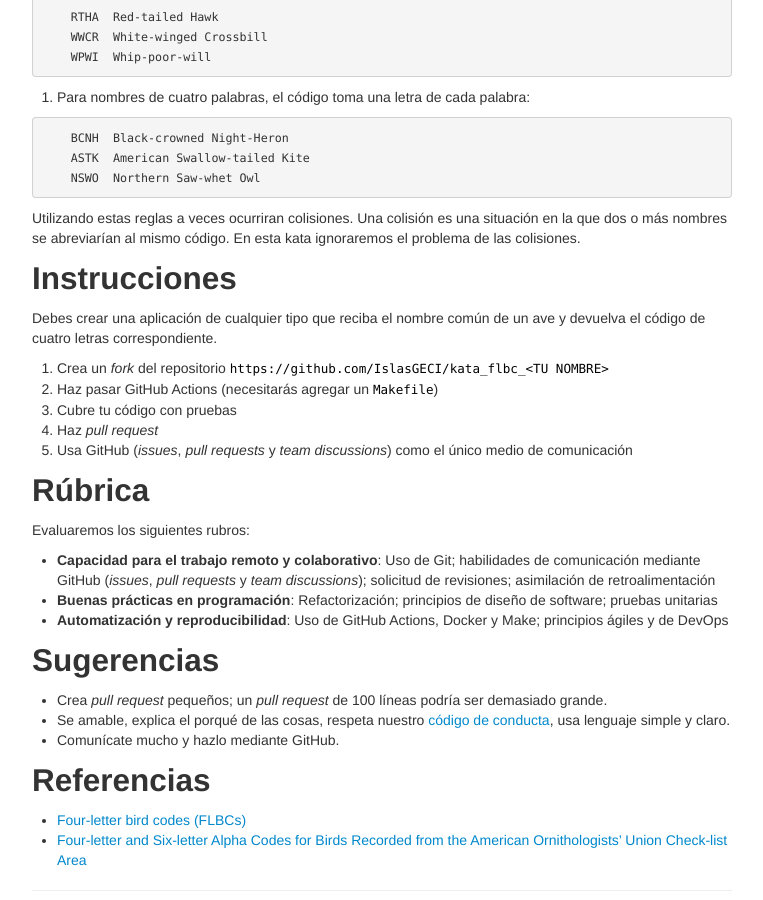
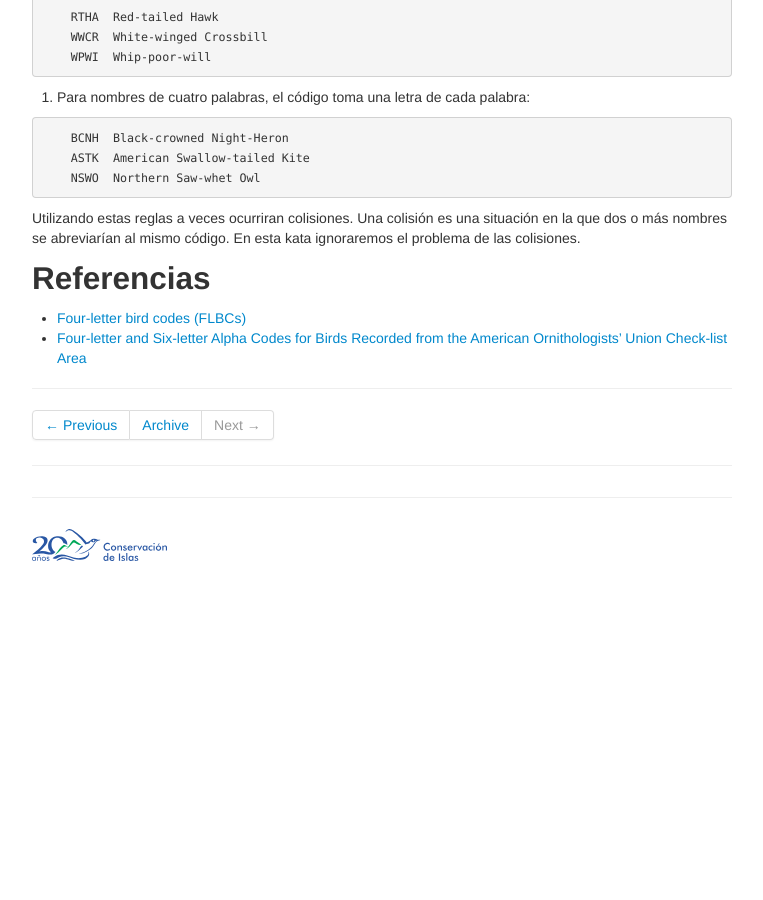
Before and after one commit to LizethMReyes/islasgeci.github.io, a Jekyll site: the page built from _posts/2020-08-06-kata.md, in a window 1280 px wide and 900 px high, scrolled down 769 px. Shown: the whole window, without its empty margins (258-1021 px from the left). Built offline with Jekyll 4.4.1, drawn with Linux system fonts in a browser that asks for light colours; after the commit the page ends 1340 px from its top, so only the background shows below that.

Commit message:
Mueve las secciones relacionadas con el exámen al repo kata_flbc

```diff
--- a/_posts/2020-08-06-kata.md
+++ b/_posts/2020-08-06-kata.md
@@ -59,36 +59,6 @@ Los códigos se obtienen utilizando las reglas siguientes:
 Utilizando estas reglas a veces ocurriran colisiones. Una colisión es una situación en la que dos o
 más nombres se abreviarían al mismo código. En esta kata ignoraremos el problema de las colisiones.
 
-## Instrucciones
-
-Debes crear una aplicación de cualquier tipo que reciba el nombre común de un ave y devuelva el
-código de cuatro letras correspondiente.
-
-1. Crea un _fork_ del repositorio `https://github.com/IslasGECI/kata_flbc_<TU NOMBRE>`
-1. Haz pasar GitHub Actions (necesitarás agregar un `Makefile`)
-1. Cubre tu código con pruebas
-1. Haz _pull request_
-1. Usa GitHub (_issues_, _pull requests_ y _team discussions_) como el único medio de comunicación
-
-## Rúbrica
-
-Evaluaremos los siguientes rubros:
-
-- **Capacidad para el trabajo remoto y colaborativo**: Uso de Git; habilidades de comunicación
-  mediante GitHub (_issues_, _pull requests_ y _team discussions_); solicitud de revisiones;
-  asimilación de retroalimentación
-- **Buenas prácticas en programación**: Refactorización; principios de diseño de software; pruebas
-  unitarias
-- **Automatización y reproducibilidad**: Uso de GitHub Actions, Docker y Make; principios ágiles y
-  de DevOps
-
-## Sugerencias
-
-- Crea _pull request_ pequeños; un _pull request_ de 100 líneas podría ser demasiado grande.
-- Se amable, explica el porqué de las cosas, respeta nuestro [código de
-  conducta](https://islasgeci.github.io/2019/11/06/code-of-conduct), usa lenguaje simple y claro.
-- Comunícate mucho y hazlo mediante GitHub.
-
 ## Referencias
 
 - [Four-letter bird codes (FLBCs)](https://www.carolinabirdclub.org/bandcodes.html)
```
